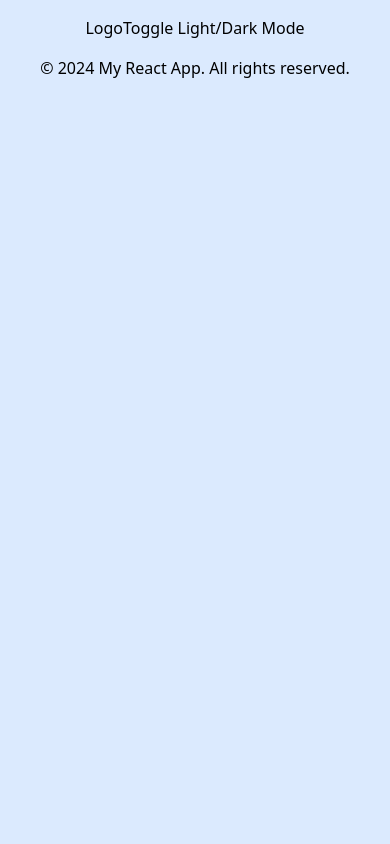
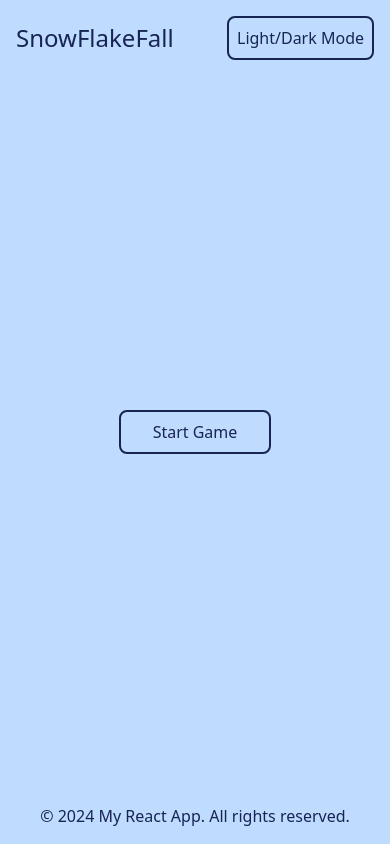
Before and after one commit to tbrown034/snow-flake-fall, a React (Vite) app: page / in a window 390 px wide. Built offline with nearby package versions, Linux system fonts and the light colour scheme.

Commit message:
added responsive menu vs game screens

```diff
--- a/index.html
+++ b/index.html
@@ -4,7 +4,7 @@
     <meta charset="UTF-8" />
     <link rel="icon" type="image/svg+xml" href="/src/assets/snf.svg" />
     <meta name="viewport" content="width=device-width, initial-scale=1.0" />
-    <title>Vite + React</title>
+    <title>SnowFlakeFall</title>
   </head>
   <body>
     <div id="root"></div>
--- a/src/App.jsx
+++ b/src/App.jsx
@@ -1,23 +1,39 @@
 // App.jsx
-import React, { useState } from "react";
+import React, { useState, useEffect } from "react";
 import Footer from "./components/Footer.jsx";
 import Header from "./components/Header.jsx";
+import Menu from "./components/Menu.jsx";
+import Game from "./components/Game.jsx";
 
 function App() {
   const [isDarkMode, setIsDarkMode] = useState(false);
+  const [isGameMode, setIsGameMode] = useState(false);
 
   const toggleTheme = () => {
     setIsDarkMode(!isDarkMode);
-    if (!isDarkMode) {
-      document.documentElement.classList.add("dark");
-    } else {
-      document.documentElement.classList.remove("dark");
-    }
   };
 
+  const toggleMenu = () => {
+    setIsGameMode(!isGameMode);
+  };
+
+  useEffect(() => {
+    const body = document.body;
+    if (isDarkMode) {
+      body.classList.add("dark");
+    } else {
+      body.classList.remove("dark");
+    }
+  }, [isDarkMode]);
+
   return (
-    <div className="flex flex-col items-center min-h-screen p-4 bg-blue-100 dark:bg-blue-900 dark:text-blue-100">
+    <div className="flex flex-col justify-between min-h-screen bg-blue-200 text-blue-950 dark:text-blue-100 dark:bg-blue-900">
       <Header toggleTheme={toggleTheme} />
+      {!isGameMode ? (
+        <Menu toggleMenu={toggleMenu} />
+      ) : (
+        <Game toggleMenu={toggleMenu} />
+      )}
       <Footer />
     </div>
   );
--- /dev/null
+++ b/src/components/Game.jsx
@@ -0,0 +1,20 @@
+// Game.jsx
+import React from "react";
+
+export default function Game({ toggleMenu }) {
+  return (
+    <div className="flex flex-col gap-8">
+      <div className="p-4 border-2 min-h-80 border-blue-950 dark:border-blue-100">
+        Game Board
+      </div>
+      <div className="flex justify-center">
+        <button
+          onClick={toggleMenu}
+          className="p-2 px-8 border-2 rounded-lg border-blue-950 hover:bg-blue-400 active:bg-blue-600 dark:border-blue-100"
+        >
+          Go Back
+        </button>
+      </div>
+    </div>
+  );
+}
--- a/src/components/Header.jsx
+++ b/src/components/Header.jsx
@@ -3,11 +3,14 @@ import React from "react";
 
 export default function Header({ toggleTheme }) {
   return (
-    <header>
-      <div>
-        Logo
-        <button onClick={toggleTheme}>Toggle Light/Dark Mode</button>
-      </div>
+    <header className="flex items-center justify-between p-4">
+      <div className="text-2xl ">SnowFlakeFall</div>
+      <button
+        className="p-2 border-2 rounded-lg border-blue-950 hover:bg-blue-400 active:bg-blue-600 dark:border-blue-100"
+        onClick={toggleTheme}
+      >
+        Light/Dark Mode
+      </button>
     </header>
   );
 }
--- /dev/null
+++ b/src/components/Menu.jsx
@@ -0,0 +1,12 @@
+export default function Menu({ toggleMenu }) {
+  return (
+    <div className="flex justify-center">
+      <button
+        onClick={toggleMenu}
+        className="p-2 px-8 border-2 rounded-lg border-blue-950 hover:bg-blue-400 active:bg-blue-600 dark:border-blue-100"
+      >
+        Start Game
+      </button>
+    </div>
+  );
+}
```
Also changed, not shown: public/snowflakes-regular.svg (added).
